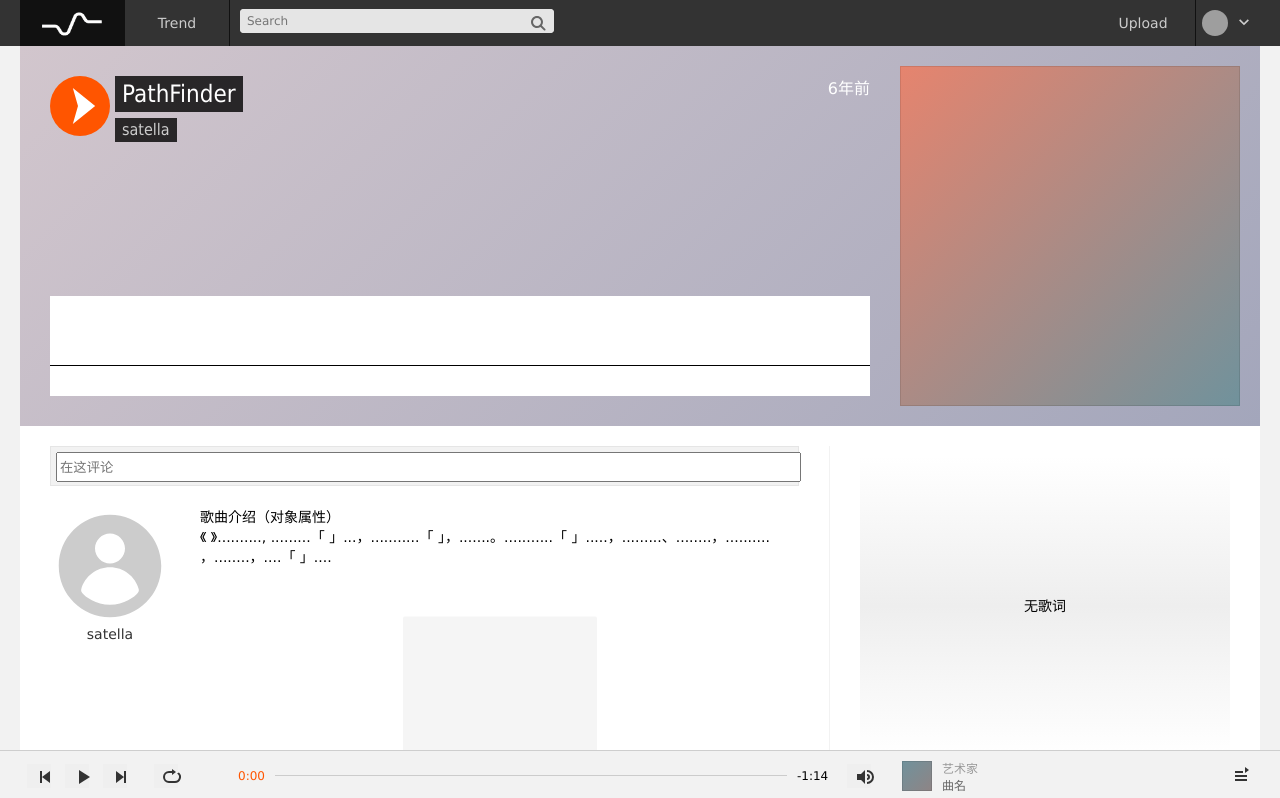
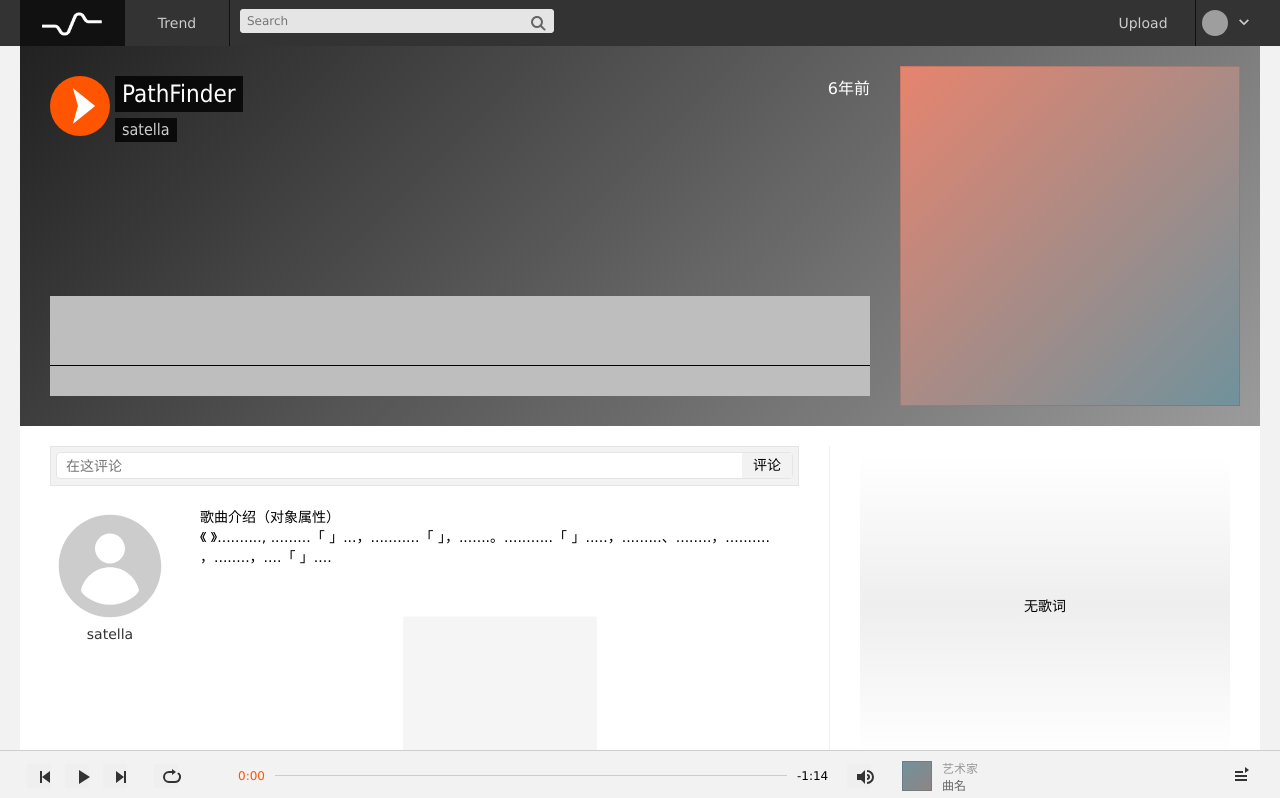
Before and after one commit to Koukou3000/beatStream, a Vue app: page /#/detail/1 in a window 1280 px wide. Shown: the top 798 px of the page. Built offline with nearby package versions, Linux system fonts and the light colour scheme; grey boxes are pictures that could not be loaded.

Commit message:
feat: 当前用户进行评论

```diff
--- a/src/pages/PageDetail.vue
+++ b/src/pages/PageDetail.vue
@@ -31,10 +31,11 @@
                                 <div class="waveform__under"></div>
                             </div>
 
-                            <!-- 时间轴评论 ////////////////////////////////////////////////////////////////////////////////////////////////////////////-->
+                            <!-- 时间轴评论 -->
                             <div class="commentWrapper" :key="track.tid" ref="commentsLine">
-                                <ul class="commentQueue">
-                                    <li class="user__thumbnail" v-for="c in threadComments" :key="c.timestamp" :style="{left: `${c.leftPadding}%`}"></li>
+                                <ul class="commentQueue" :style="{opacity: myCommentTime>=0?'0.3':'1'}">
+                                    <li class="user__thumbnail" v-for="c in threadComments" :key="c.timestamp" @click="copyTimeReady(c.timestamp)"
+                                    :style="{left: `${c.leftPadding}%`}"></li>
                                 </ul>
                                 <transition name="showComment">
                                     <div class="commentPop" v-if="colm!=-1">
@@ -46,15 +47,14 @@
                                             </span>
                                             <span class="comment__body">{{threadComments[colm].body}}</span>
                                         </div>
-
                                     </div>
                                 </transition>
-
+                                <div class="my__thumbnail" :style="{left:`${myCommentPaddingLeft}%`}"></div>
                             </div>
                         </div>
                     </div>
                     <!-- canvas抽取背景颜色 -->
-                    <div class="backgroundGradient" style="background: linear-gradient(135deg, rgb(210, 198, 205) 0%, rgb(163, 166, 187) 100%)"></div>
+                    <div class="backgroundGradient" style="background: linear-gradient(135deg, rgb(33 33 33) 0%, rgb(155 155 155) 100%)"></div>
 
                 </div>
             </div>
@@ -66,10 +66,9 @@
                     <div class="about__rows">
                         <!-- 添加一条新评论 .................................................................................................... -->
                         <div class="about__row">
-                            <div class="comment__rightnow">
-                                <div class="comment__inputWrapper">
-                                    <input type="text" class="comment__input" placeholder="在这评论"/>
-                                </div>
+                            <div class="comment__rightnow" @click.stop="timelineReady">
+                                <input type="text" class="comment__input" placeholder="在这评论" ref="commentInput" @blur="cancelReady" v-model="myCommentBody"/>
+                                <div :class="myCommentTime>=0?'commentBtn__active':'commentBtn'" @click.stop="writeComment">评论</div>
                             </div>
                             <div class="other__actions"></div>
                         </div>
@@ -133,9 +132,17 @@ export default {
 
             threadComments: null,      // 在进度条下的评论
             colm: -1,                  // 当前显示的评论索引
+
+            myCommentTime: -1,           // 当前用户评论的时间戳 （点击进度条，点击其他用户头像，点击评论框时更新），调用readyToComment()
+            myCommentBody: '',
         }
     },
     computed:{
+        myCommentPaddingLeft(){
+            if(this.myCommentTime < 0) return -100  // 隐藏
+            let length = this.durationToSec(this.track.duration) //总时长
+            return this.myCommentTime * 100 / length // 当前时间 / 总时长
+        },
         progressPercent(){
             return this.current*100 / this.duration // 进度条进度
         },
@@ -153,6 +160,28 @@ export default {
         }
     },
     methods:{
+        // 评论相关
+        selectTimeReady(){
+            console.log('点击进度条时的更新')
+        },
+        copyTimeReady(t){
+            if(t){
+                this.myCommentTime = t // 点击用户头像时更新
+                this.$nextTick(()=>{
+                    this.$refs.commentInput.focus()
+                })
+            }
+        },
+        timelineReady(){
+            this.myCommentTime = this.current // 点击评论框时更新
+        },
+        cancelReady(){
+            this.myCommentTime = -1 // 取消显示
+        },
+        writeComment(){
+            console.log(this.myCommentBody)
+        },
+
         // 当滚动条划过用户头像时，显示他的评论
         showComment(){
             if(!this.threadComments) return // 没有评论，返回
@@ -527,7 +556,7 @@ export default {
     margin-bottom: 30px;
 }
 .waveform__under{
-    background: #fff;
+    background: #bebebe;
     width: 100%;
     height: 100%;
 }
@@ -552,6 +581,7 @@ export default {
     bottom: 30px;
     z-index: 1;
     border-top: 1px solid black;
+    overflow: hidden;
 }
 .commentQueue{
     position: absolute;
@@ -561,12 +591,14 @@ export default {
     top: 0;
     margin: 0;
     list-style: none;
+    transition: .3s;
 }
 .user__thumbnail{
     position: absolute;
     width: 20px;
     height: 20px;
-    background-image: linear-gradient(to right, #ff5500, #000);
+    background: #666;
+    border-left: 1px solid #f70;
 }
 .showComment-enter-active{
     animation: dropdown .3s forwards;
@@ -585,7 +617,7 @@ export default {
 }
 .commentPop{
     position: absolute;
-    top: 20px;
+    top: 15px;
     width: 100%;
     height: inherit;
     float: right;
@@ -594,7 +626,8 @@ export default {
     position: absolute;
     display: flex;
 }
-/* 翻转内容 */
+
+/* 用户名 - 评论内容 */
 .stickRight{
     display: flex;
     flex-direction: row-reverse;
@@ -619,7 +652,7 @@ export default {
     display: block;
     background-image: linear-gradient(rgba(255,85,0,.95),rgba(255,85,0,.1));
 }
-
+/* 评论内容 - 用户名 */
 .comment__usernameRight{
     padding: 10px 10px 0 10px;
     color: #ff5500;
@@ -634,7 +667,6 @@ export default {
     display: block;
     background-image: linear-gradient(rgba(255,85,0,.95),rgba(255,85,0,.1));
 }
-
 .comment__body{
     padding: 10px 0 0 10px;
     color: #fff;
@@ -643,10 +675,6 @@ export default {
     overflow: hidden;
     text-overflow: ellipsis; /* 使用省略号隐藏超出内容 */
 }
-
-
-
-
 
 
 
@@ -669,6 +697,7 @@ export default {
     margin-bottom: 20px;
 
 }
+
 /* 点击在当前时间戳评论 */
 .comment__rightnow{
     height: 40px;
@@ -677,16 +706,52 @@ export default {
     background: #f2f2f2;
     border: 1px solid #e5e5e5;
 }
-.comment__inputWrapper{
-    position: relative;
-    font-size: 12px;
-    line-height: 16px;
-    height: 24px;
-}
 .comment__input{
     width: 100%;
-    height: 100%;
+    box-sizing: border-box;
+    border-radius: 4px;
+    height: 27px;
+    font-size: 14px;
+    padding: 0 9px;
+    font-size: 14px;
+    outline: none;
+    cursor: pointer;
+    border: 1px solid #e5e5e5;
 }
+.commentBtn{
+    position: absolute;
+    width: 50px;
+    height: 25px;
+    right: 0;
+    margin: 7px;
+    top: 0;
+    text-align: center;
+    line-height: 25px;
+    cursor: pointer;
+    background: #f2f2f2;
+}
+.commentBtn__active{
+    position: absolute;
+    width: 50px;
+    height: 25px;
+    right: 0;
+    margin: 7px;
+    top: 0;
+    text-align: center;
+    line-height: 25px;
+    cursor: pointer;
+    color: #fff;
+    background: #ff5500;
+}
+/* 用户点击评论位置显示 */
+.my__thumbnail{
+    right: 0px;
+    position: absolute;
+    height: 20px;
+    width: 20px;
+    background: white;
+}
+
 
 
 .about__left{
```
